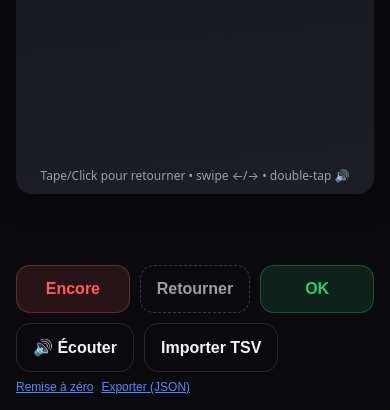
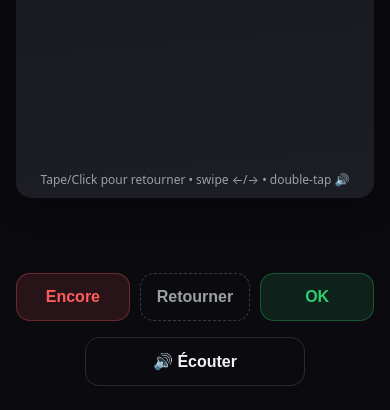
Before and after one commit to WillReynaud/hanzi-flash, a plain HTML site: page index.html in a window 390 px wide. Shown: the part 434-844 px from the top of the page. Drawn offline with Linux system fonts and the light colour scheme.

Commit message:
Update index.html

```diff
--- a/index.html
+++ b/index.html
@@ -17,7 +17,7 @@
   <style>
     :root{--bg:#0b0b0f;--fg:#f3f3f5;--muted:#9aa0a6;--accent:#4f8cff;--good:#2ecc71;--bad:#ff5c5c;--card:#15151b;--card2:#1d1d26}
     *{box-sizing:border-box}
-    html,body{height:100%;margin:0;background:var(--bg);color:var(--fg);font-family:system-ui,-apple-system,Segoe UI,Roboto,Helvetica,Arial,sans-serif}
+    html,body{height:100%;margin:0;overflow: hidden;background:var(--bg);color:var(--fg);font-family:system-ui,-apple-system,Segoe UI,Roboto,Helvetica,Arial,sans-serif}
     .wrap{max-width:680px;margin:0 auto;padding:env(safe-area-inset-top) 16px calc(16px + env(safe-area-inset-bottom));display:flex;flex-direction:column;height:100%}
     header{display:flex;align-items:center;justify-content:space-between;padding:8px 0;gap:8px}
     h1{font-size:16px;margin:0;color:var(--muted)}
@@ -50,6 +50,17 @@
     .row{display:flex;gap:10px;justify-content:flex-end}
     .small{font-size:12px;color:var(--muted)}
     .pill{font-size:11px;color:#cbd1d8;background:#0c0e15;border:1px solid #2a2a33;border-radius:999px;padding:6px 10px}
+    /* Cacher sur mobile, visible par défaut sur desktop */
+    @media (max-width: 640px) {
+      .desktop-only { display: none !important; }
+      .controls { gap: 10px; } /* déjà présent, garde-le */
+      .btn.sound {
+        flex-basis: 100%;     /* prend toute la ligne -> passe à la 2e ligne */
+        max-width: 220px;     /* largeur agréable */
+        margin: 6px auto 0;   /* centre horizontalement */
+        display: block;       /* pour que margin auto centre bien */
+      }
+    }
   </style>
 </head>
 <body>
@@ -78,12 +89,12 @@
       <button class="btn flip" id="btnFlip">Retourner</button>
       <button class="btn good" id="btnGood">OK</button>
       <button class="btn sound" id="btnSound">🔊 Écouter</button>
-      <button class="btn tool" id="btnImport">Importer TSV</button>
+      <button class="btn tool desktop-only" id="btnImport">Importer TSV</button>
     </div>
 
     <div class="deck-tools">
-      <button class="link" id="reset">Remise à zéro</button>
-      <button class="link" id="exportJson">Exporter (JSON)</button>
+      <button class="link desktop-only" id="reset">Remise à zéro</button>
+      <button class="link desktop-only" id="exportJson">Exporter (JSON)</button>
     </div>
   </div>
 
```
